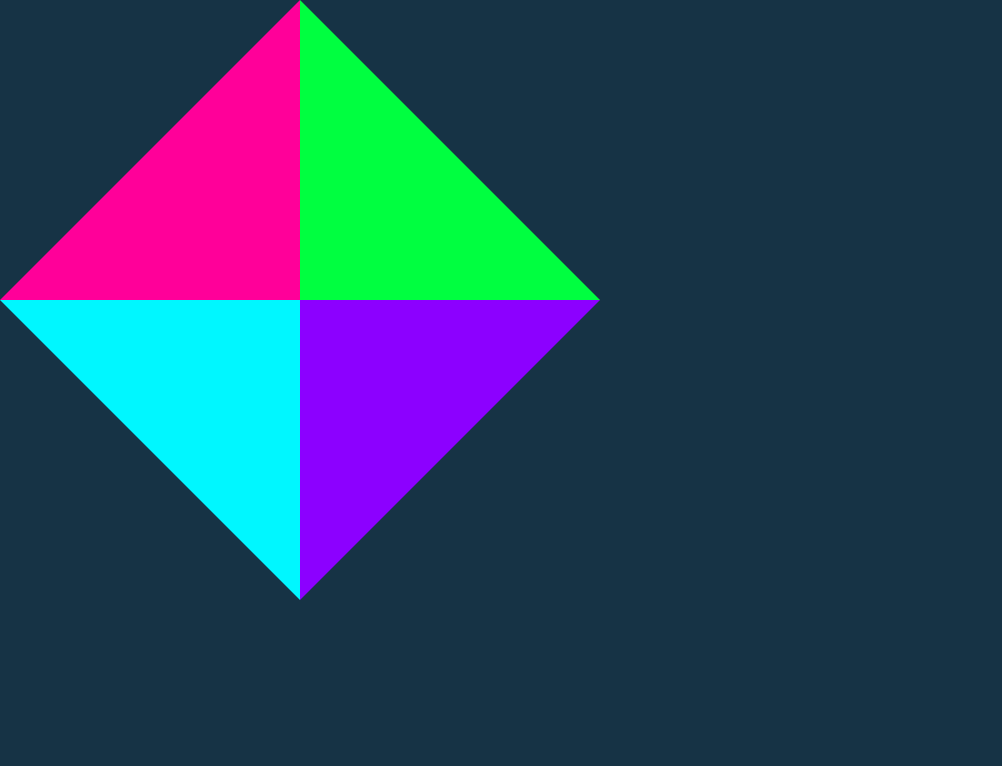
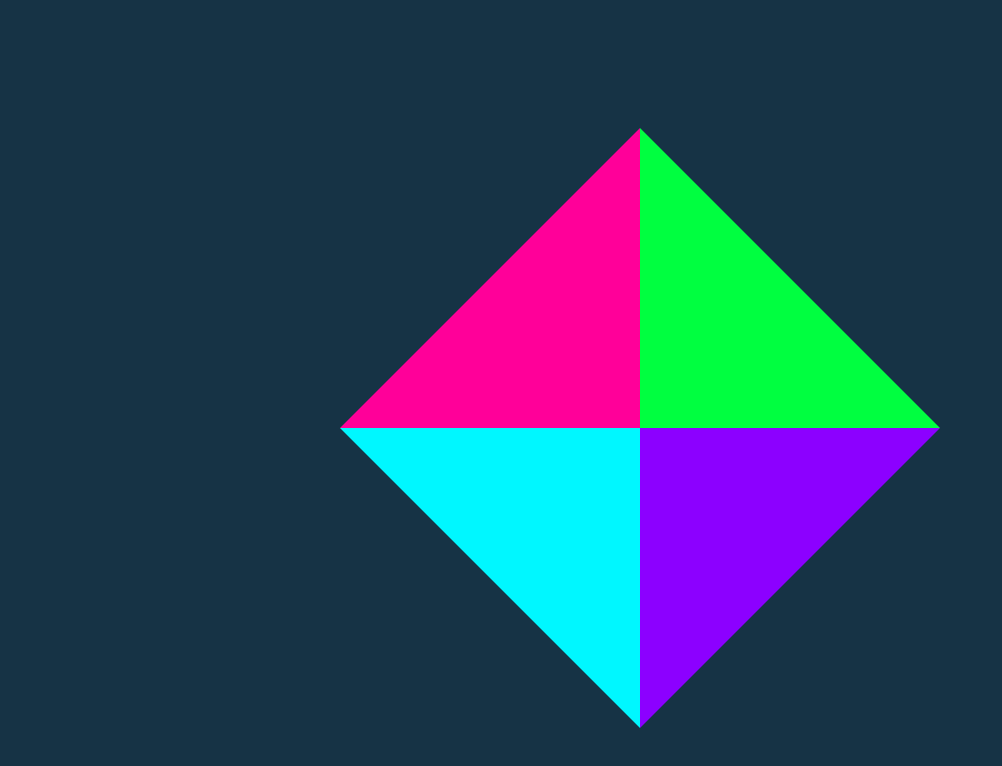
Before and after one commit to AmitP88/Simon-Game-React-Redux, a React (Create React App) app: page / in a window 1280 px wide. Shown: the top 766 px of the page, without its empty margins (0-1002 px from the left). Built offline with nearby package versions, Linux system fonts and the light colour scheme.

Commit message:
centered LightsSquare-container

```diff
--- a/src/App.css
+++ b/src/App.css
@@ -21,6 +21,10 @@ html {
   }
 } */
 
+.LightsSquare-container {
+  margin-top: 10%;
+}
+
 .topHalf, .bottomHalf {
   display: flex;
 }
@@ -33,20 +37,28 @@ html {
 }
 
 .red {
-	border-bottom: 300px solid rgb(255,0,153);
+  border-bottom: 300px solid rgb(255,0,153);
+  margin: 0 auto;
+  margin-right: 0;
 }
 
 .green {
 	border-bottom: 300px solid rgb(0, 255, 64);
   transform: rotate(90deg);
+  margin: 0 auto;
+  margin-left: 0;
 }
 
 .blue {
 	border-bottom: 300px solid rgb(0, 247, 255);
   transform: rotate(270deg);
+  margin: 0 auto;
+  margin-right: 0;
 }
 
 .purple {
 	border-bottom: 300px solid rgb(140, 0, 255);
   transform: rotate(180deg);
+  margin: 0 auto;
+  margin-left: 0;
 }
```
